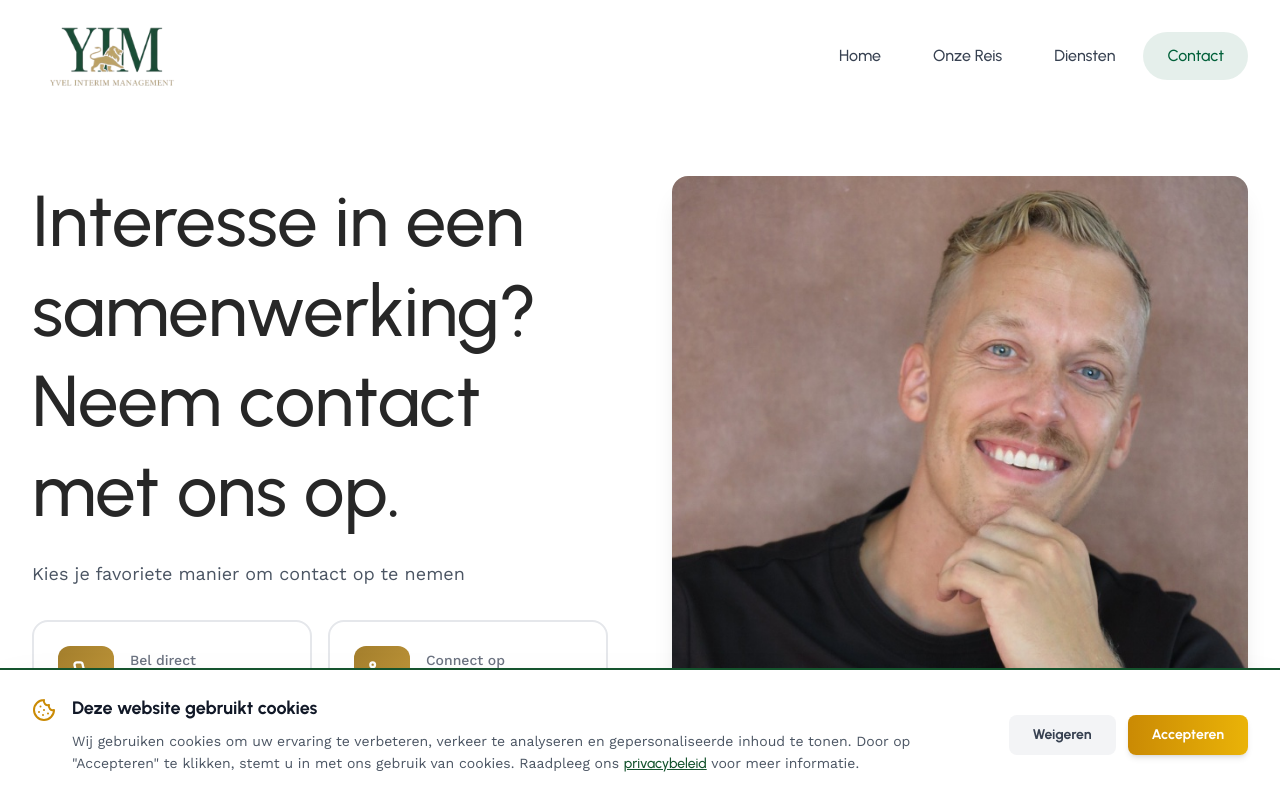
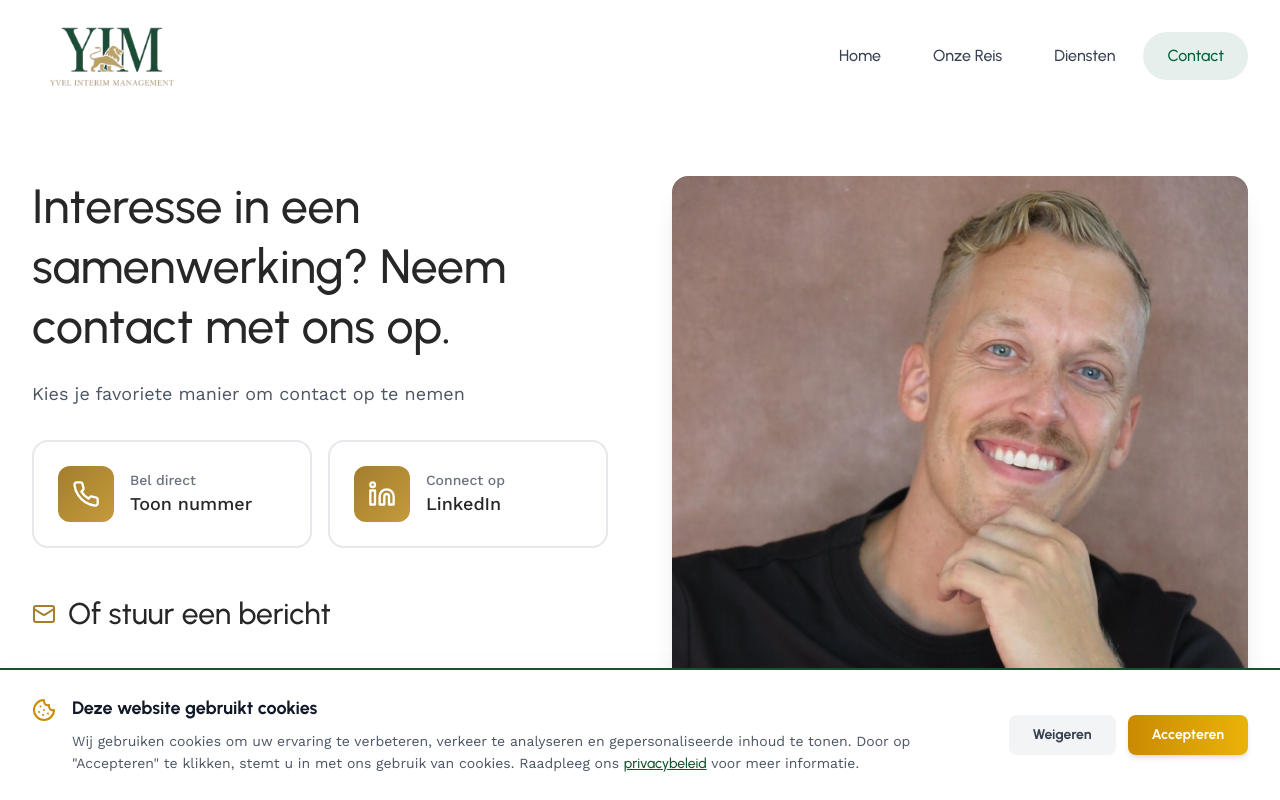
Before and after one commit to bandenkraker/Last-YIM-Evowebsites, a React (Vite) app: page / in a window 1280 px wide. Both pictures are taken after a click on the button "Neem contact op". Shown: the top 800 px of the page. Built offline with nearby package versions, Linux system fonts and the light colour scheme.

Commit message:
Reduce contact page header size to heading-secondary

```diff
--- a/src/pages/Contact.tsx
+++ b/src/pages/Contact.tsx
@@ -43,7 +43,7 @@ export default function Contact() {
         <div className="container-custom">
           <div className="grid grid-cols-1 lg:grid-cols-2 gap-12 lg:gap-16 items-start">
             <div>
-              <h1 className="heading-primary text-[#272727] mb-6 leading-tight px-2 sm:px-0">
+              <h1 className="heading-secondary text-[#272727] mb-6 leading-tight px-2 sm:px-0">
                 Interesse in een samenwerking? Neem contact met ons op.
               </h1>
               <p className="text-gray-600 text-lg mb-8 px-2 sm:px-0">
```
